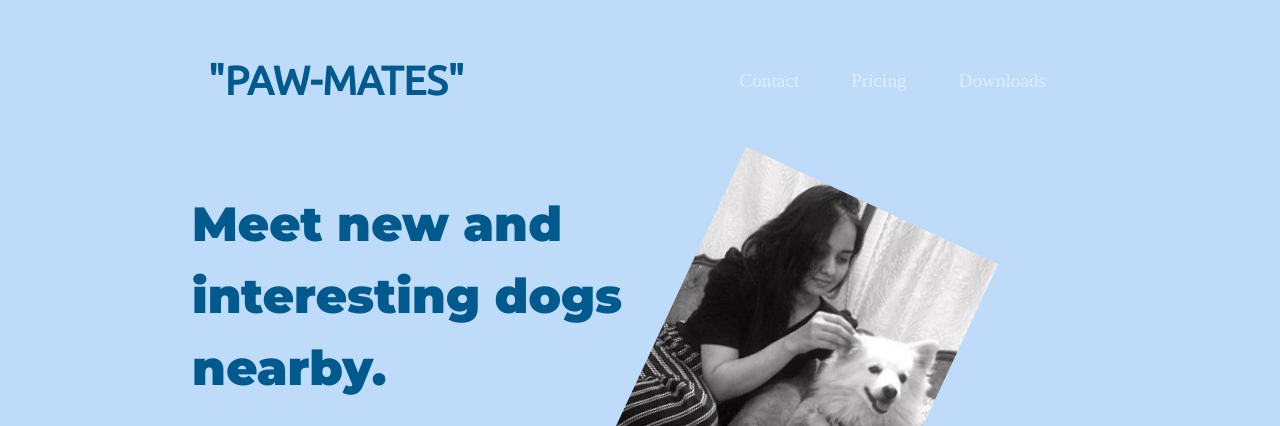
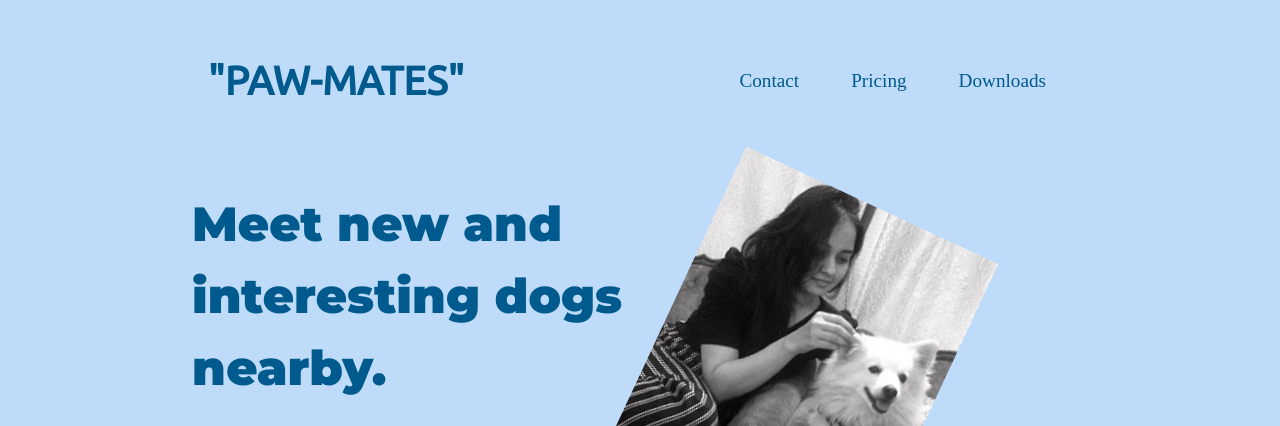
Before and after one commit to nishtha-thedeveloper/Project-PAWMates, a plain HTML site: page index.html in a window 1280 px wide. Shown: the top 426 px of the page. Drawn offline with nearby package versions, Linux system fonts and the light colour scheme.

Commit message:
Update index.html

```diff
--- a/index.html
+++ b/index.html
@@ -28,9 +28,9 @@
   </button>
   <div class="collapse navbar-collapse" id="navbarSupportedContent">
     <ul class="navbar-nav ml-auto">
-      <li class="nav-item"><a class="nav-link" href="">Contact</a></li>
-      <li class="nav-item"><a class="nav-link" href="">Pricing</a></li>
-      <li class="nav-item"><a class="nav-link" href="">Downloads</a></li>
+      <li class="nav-item"><a class="nav-link" href="" style="color:#005A8D;" >Contact</a></li>
+      <li class="nav-item"><a class="nav-link" href="" style="color:#005A8D;" >Pricing</a></li>
+      <li class="nav-item"><a class="nav-link" href="" style="color:#005A8D;" >Downloads</a></li>
     </ul>
   </div>
       </nav>
```
